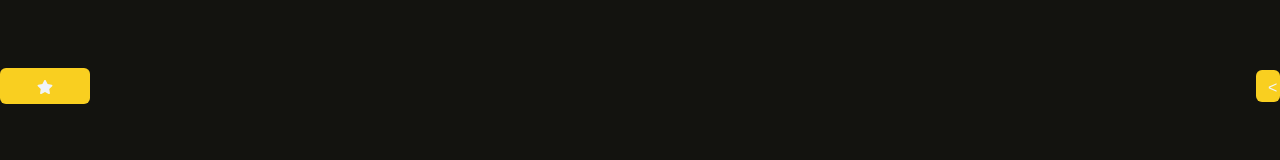
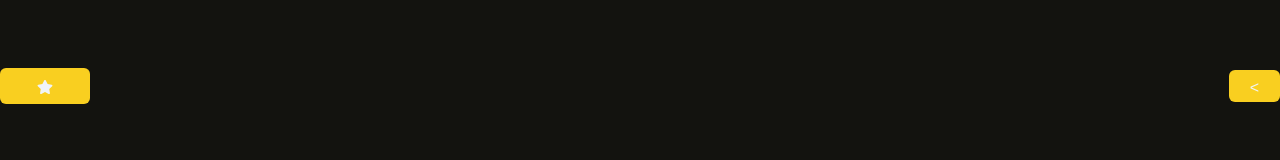
Before and after one commit to maramau/radiotango, a React (Create React App) app: page / in a window 1280 px wide. Shown: the part 314-474 px from the top of the page. Built offline with nearby package versions, Linux system fonts and the light colour scheme.

Commit message:
BarRight: Updated some styles

```diff
--- a/src/components/panel-right/styles.css
+++ b/src/components/panel-right/styles.css
@@ -6,8 +6,9 @@
     position: absolute;
     top: calc(50% - 1em);
     right: 0;
-    width: 1vw;
+    width: 4vw;
     height: 2em;
+    z-index: 200;
 }
 #but-slide-panel.open {
     animation: slideLeftBut 750ms ease forwards;
@@ -196,11 +197,9 @@
         --width-panel-right: 42vw;
     }
     #panel-right {
-        /*right: calc(7vw + 0.5em);*/
         right: 0;
     }
     #but-slide-panel.open {
-        /*right: calc(7vw + 0.5em);*/
         right: var(--width-panel-right);
     }
 }
@@ -209,11 +208,9 @@
         --width-panel-right: 70vw;
     }
     #panel-right {
-        /*right: calc(13vw + 0.5em);*/
         right: 0;
     }
     #but-slide-panel.open {
-        /*right: calc(7vw + 0.5em);*/
         right: var(--width-panel-right);
     }
 }
@@ -222,11 +219,9 @@
         --width-panel-right: 77vw;
     }
     #panel-right {
-        /*right: calc(23vw + 0.5em);*/
         right: 0;
     }
     #but-slide-panel.open {
-        /*right: calc(7vw + 0.5em);*/
         right: var(--width-panel-right);
     }
 }
--- a/src/components/social/styles.css
+++ b/src/components/social/styles.css
@@ -33,6 +33,12 @@
     align-items: center;
 }
 
+.menu-toggle:hover {
+    cursor: pointer;
+    background-color: var(--color-secondary-soft);
+}
+
+
 .menu-toggle svg{
     color:#fff;
     font-size: 2em;
@@ -46,9 +52,12 @@
 	border-radius: 50%;
 	position: absolute;
 
-	background-color: var(--color-secondary-soft);
+	background-color: var(--color-secondary);
 	color:#fff;
 	text-align: center;
+}
+.btn-app:hover {
+    background-color: var(--color-secondary-soft);
 }
 .btn-app svg {
     line-height: 2.5em;
@@ -107,8 +116,8 @@
 .menu-line .btn-app {
     top: 0;
     right: -4.25em;
-    transition: 0.3s;
-    transition-delay: 0.5s;
+    transition: 0.35s;
+    transition-delay: 0.3s;
     display: flex;
     justify-content: center;
     align-items: center;
```
